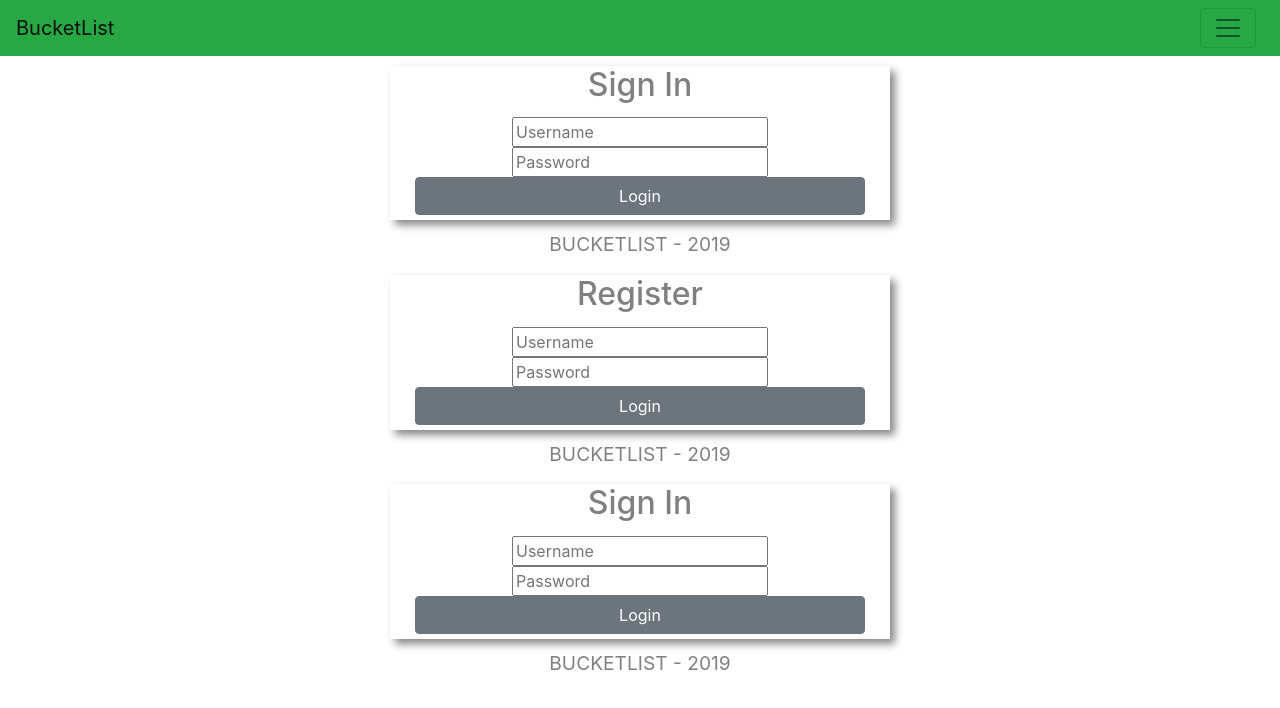
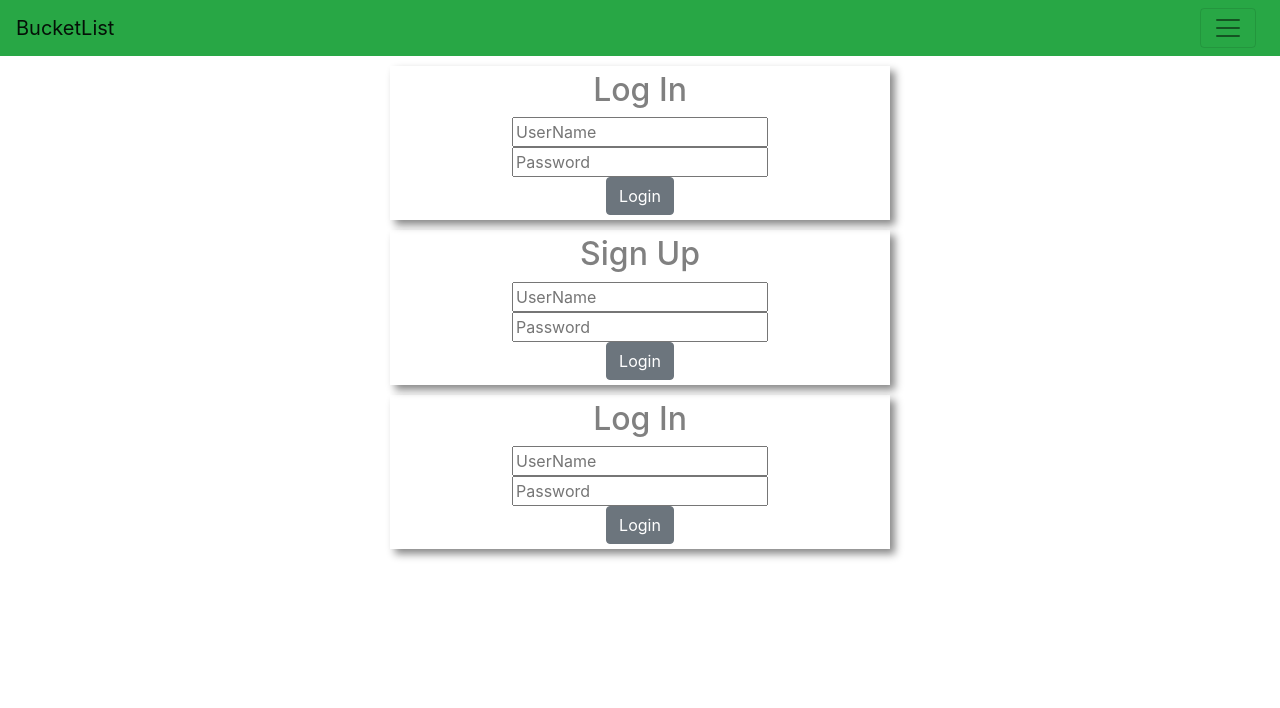
Before and after one commit to Bucket-List-BW-PTCT/frontend, a React (Create React App) app in the folder bucket-list/: page /signin in a window 1280 px wide. Shown: the top 708 px of the page. Built offline with nearby package versions, Linux system fonts and the light colour scheme.

Commit message:
:art: Updated Signin, Signup and acioswithauth
forms are now without Formik, minor change in axioswithauth #1

```diff
--- a/bucket-list/src/components/Signin.js
+++ b/bucket-list/src/components/Signin.js
@@ -1,9 +1,7 @@
-import React, { useEffect } from "react";
-import { withFormik, Form, Field } from "formik";
-import styled from "styled-components";
-import * as Yup from "yup";
-import axios from "axios";
-import { Button } from "reactstrap";
+import React from 'react';
+import axiosWithAuth from '../utils/axiosWithAuth';
+import styled from 'styled-components';
+import { Button } from 'reactstrap';
 
 const DivStyle = styled.div`
   margin: 10px auto;
@@ -31,82 +29,65 @@ const HeaderStyle = styled.h2`
   color: grey;
 `;
 
-const Login = ({
-  touched,
-  errors,
-  status,
-  setToken,
-  setWelcomeMessage,
-  setUserID
-}) => {
-  useEffect(() => {
-    if (status) {
-      setToken(status.token);
-      setWelcomeMessage(status.message);
-      setUserID(status.userID);
-    }
-  }, [status]);
+function Login(props) {
+  const [form, setForm] = React.useState({  //sets state of the form to empty fields
+    username: '',   //user name is empty
+    password: ''  //password is empty
+  });
+  const login = e => {
+    e.preventDefault();  //method stops the default action of an element from happening. For example: Prevent a submit button from submitting a form.
+    axiosWithAuth() //axioswithauth method that has been imported
+      .post('https://bw-bucketlist.herokuapp.com/api/users/login', form)  //talks to the back-end and calls the url and sends the values of form.
+      .then(res => {
+        console.log(res); //console logs the response
+        localStorage.setItem('token', res.data.payload); //The payload is the body of your post request. The body is the second parameter (user) you are sending in with:
+      })
+      .catch(err => { //catches an error, the block of code below is to be executed if an error occurs.
+        console.log(err.response); //console logs the error response
+        setForm({   //sets state of the form to empty fields after a bad request.
+          username: '', //user name is empty
+          password: '' //password is empty
+        });
+      });
+  };
+  const handleChanges = e => { //event object
+    setForm({ ...form, [e.target.name]: e.target.value });  //uses the spread operator to update the keys on our state object. It changes the value of username or pw one key at a time.
+    console.log(form); //console logs each keystore, can be removed.
+  };
 
   return (
-    <div textAlign="center" >
+    <div textAlign='center'>
       <DivStyle>
-      <HeaderStyle>Sign In</HeaderStyle>
-        <Form>
-          <FormDiv>
-            <div className="ui fluid input">
-              <Field type="username" name="username" placeholder="Username" />
+        <FormDiv>
+          <HeaderStyle>Log In</HeaderStyle>
+
+          <form onSubmit={login}>    {/* onsubmit calls the method login  */}
+            <div className='ui fluid input'>
+              <input
+                name='username'
+                type='text'
+                value={form.username}
+                onChange={handleChanges}
+                placeholder='UserName'
+              />
             </div>
-            {touched.username && errors.username && (
-              <p className="error">{errors.username}</p>
-            )}
-
-            <div className="ui fluid input">
-              <Field type="password" name="password" placeholder="Password" />
+            <div className='ui fluid input'>
+              <input
+                name='password' //input name
+                type='text' //input type
+                value={form.password} //the value of the input
+                onChange={handleChanges} //anytime the field changes it will call handlechanges which uses a method to input each keystroke
+                placeholder='Password' //input placeholder
+              />
             </div>
-            {touched.password && errors.password && (
-              <p className="error">{errors.password}</p>
-            )}
-
-            <Button type="submit" fluid>
+            <Button type='submit' fluid>
               Login
             </Button>
-            </FormDiv>
-        </Form>
-
-        </DivStyle>
-        <ParaStyle>BUCKETLIST - 2019</ParaStyle>
+          </form>
+        </FormDiv>
+      </DivStyle>
     </div>
   );
-};
+}
 
-
-const formikFormSignIn = withFormik({
-  mapPropsToValues({ username, password }) {
-    return {
-      username: username || "",
-      password: password || ""
-    };
-  },
-  validationSchema: Yup.object().shape({
-    username: Yup.string().required("Enter your username"),
-    password: Yup.string().required("Enter your password")
-  }),
-  handleSubmit(values, { setStatus, resetForm }) {
-    axios
-      .post("https://bw-bucketlist.herokuapp.com/api/users/login/", values)
-      .then(res => {
-        console.log(res);
-        localStorage.setItem("token", res.data.payload);
-        setStatus(res.data.payload);
-        resetForm();
-
-      })
-
-      .catch(err => console.error(err));
-      console.log(values)
-  }
-})(Login);
-
-
-
-export default formikFormSignIn;
+export default Login;
--- a/bucket-list/src/components/Signup.js
+++ b/bucket-list/src/components/Signup.js
@@ -1,9 +1,7 @@
-import React, { useEffect } from "react";
-import { withFormik, Form, Field } from "formik";
-import styled from "styled-components";
-import * as Yup from "yup";
-import axios from "axios";
-import { Button } from "reactstrap";
+import React from 'react';
+import axiosWithAuth from '../utils/axiosWithAuth';
+import styled from 'styled-components';
+import { Button } from 'reactstrap';
 
 const DivStyle = styled.div`
   margin: 10px auto;
@@ -31,82 +29,64 @@ const HeaderStyle = styled.h2`
   color: grey;
 `;
 
-const Login = ({
-  touched,
-  errors,
-  status,
-  setToken,
-  setWelcomeMessage,
-  setUserID
-}) => {
-  useEffect(() => {
-    if (status) {
-      setToken(status.token);
-      setWelcomeMessage(status.message);
-      setUserID(status.userID);
-    }
-  }, [status]);
+function Login(props) {
+  const [form, setForm] = React.useState({
+    username: '',
+    password: ''
+  });
+  const login = e => {
+    e.preventDefault();
+    axiosWithAuth()
+      .post('https://bw-bucketlist.herokuapp.com/api/users/register', form)
+      .then(res => {
+        console.log(res);
+        localStorage.setItem('token', res.data.payload);
+      })
+      .catch(err => {
+        console.log(err.response);
+        setForm({
+          username: '',
+          password: ''
+        });
+      });
+  };
+  const handleChanges = e => {
+    setForm({ ...form, [e.target.name]: e.target.value });
+  };
 
   return (
-    <div textAlign="center" >
+    <div textAlign='center'>
       <DivStyle>
-      <HeaderStyle>Register</HeaderStyle>
-        <Form>
-          <FormDiv>
-            <div className="ui fluid input">
-              <Field type="username" name="username" placeholder="Username" />
+        <FormDiv>
+          <HeaderStyle>Sign Up</HeaderStyle>
+
+          <form onSubmit={login}>
+            <div className='ui fluid input'>
+              <input
+                name='username'
+                type='text'
+                value={form.username}
+                onChange={handleChanges}
+                placeholder='UserName'
+              />
             </div>
-            {touched.username && errors.username && (
-              <p className="error">{errors.username}</p>
-            )}
-
-            <div className="ui fluid input">
-              <Field type="password" name="password" placeholder="Password" />
+            <div className='ui fluid input'>
+              <input
+                name='password'
+                type='text'
+                value={form.password}
+                onChange={handleChanges}
+                placeholder='Password'
+              />
             </div>
-            {touched.password && errors.password && (
-              <p className="error">{errors.password}</p>
-            )}
-
-            <Button type="submit" fluid>
+            <Button type='submit' fluid>
               Login
             </Button>
-            </FormDiv>
-        </Form>
-
-        </DivStyle>
-        <ParaStyle>BUCKETLIST - 2019</ParaStyle>
+          </form>
+        </FormDiv>
+      </DivStyle>
     </div>
   );
-};
+}
 
-
-const formikFormSignIn = withFormik({
-  mapPropsToValues({ username, password }) {
-    return {
-      username: username || "",
-      password: password || ""
-    };
-  },
-  validationSchema: Yup.object().shape({
-    username: Yup.string().required("Enter your username"),
-    password: Yup.string().required("Enter your password")
-  }),
-  handleSubmit(values, { setStatus, resetForm }) {
-    axios
-      .post("https://bw-bucketlist.herokuapp.com/api/users/register/", values)
-      .then(res => {
-        console.log(res);
-        localStorage.setItem("token", res.data.payload);
-        setStatus(res.data.payload);
-        resetForm();
-
-      })
-
-      .catch(err => console.error(err));
-      console.log(values)
-  }
-})(Login);
-
-
-
-export default formikFormSignIn;
+export default Login;
--- a/bucket-list/src/utils/axiosWithAuth.js
+++ b/bucket-list/src/utils/axiosWithAuth.js
@@ -1,6 +1,6 @@
 import axios from 'axios';
 
-export const axiosWithAuth = () => {
+export default function axiosWithAuth  () {
     const token = localStorage.getItem('token');
 
     return axios.create({
```
